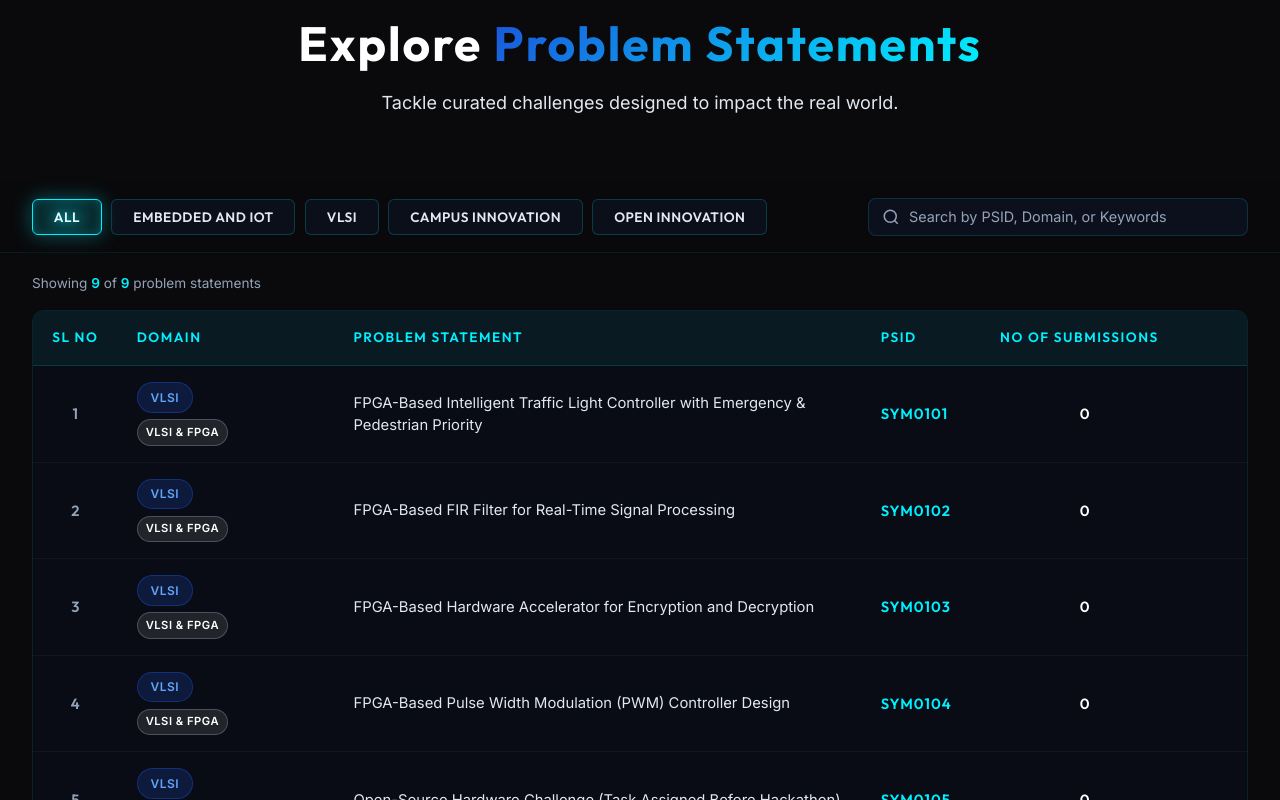
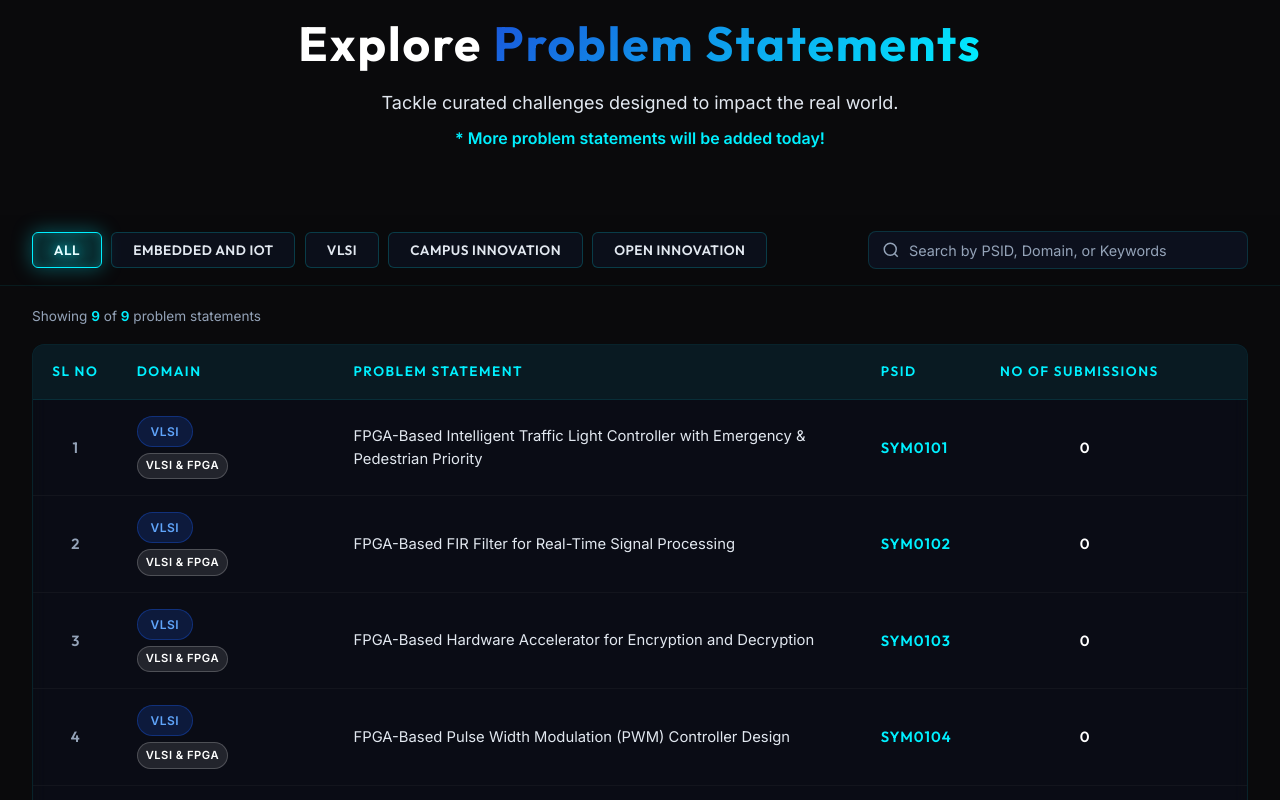
Before and after one commit to dhanushscience/SYMBIOT-2026-WEB, a React (Vite) app in the folder frontend/: page / in a window 1280 px wide. Shown: the part 2800-3600 px from the top of the page. Built offline with nearby package versions, Linux system fonts and the light colour scheme; a web font is replaced by a local one.

Commit message:
feat: add ProblemStatements component with filtering, search, and recommendation logic

```diff
--- a/frontend/src/ProblemStatements.tsx
+++ b/frontend/src/ProblemStatements.tsx
@@ -332,6 +332,9 @@ const ProblemStatements: React.FC<ProblemStatementsProps> = ({ initialFilter })
         <p className="section-subtitle">
           Tackle curated challenges designed to impact the real world.
         </p>
+        <p className="section-subtitle" style={{ color: '#00f0ff', marginTop: '0.5rem', fontWeight: 'bold', fontSize: '1rem' }}>
+          * More problem statements will be added today!
+        </p>
       </div>
 
 
```
